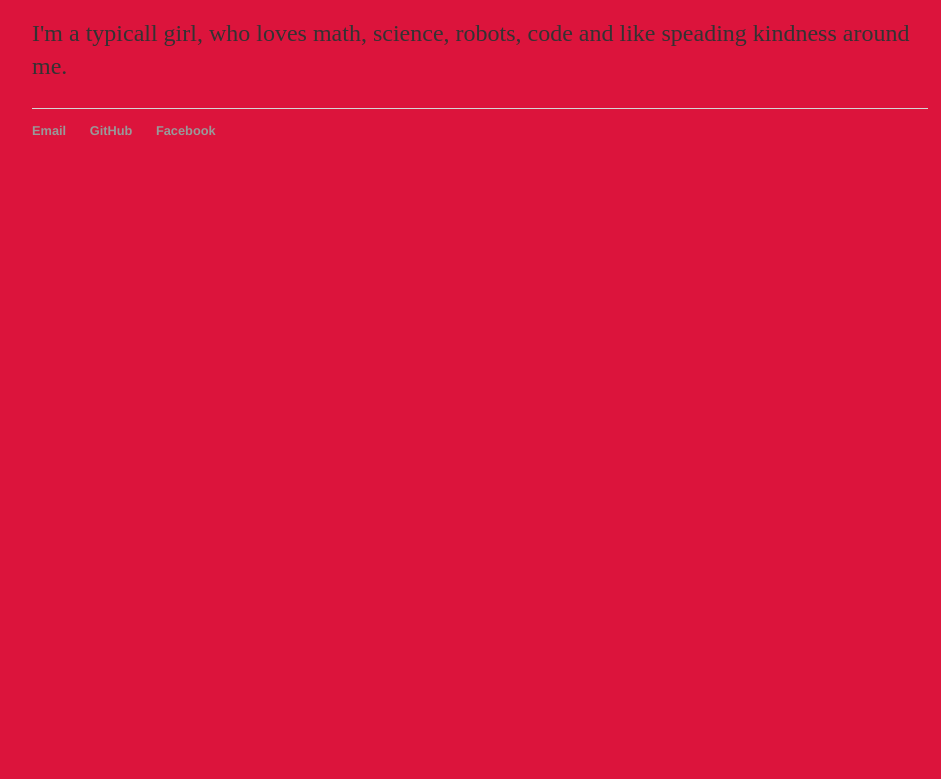
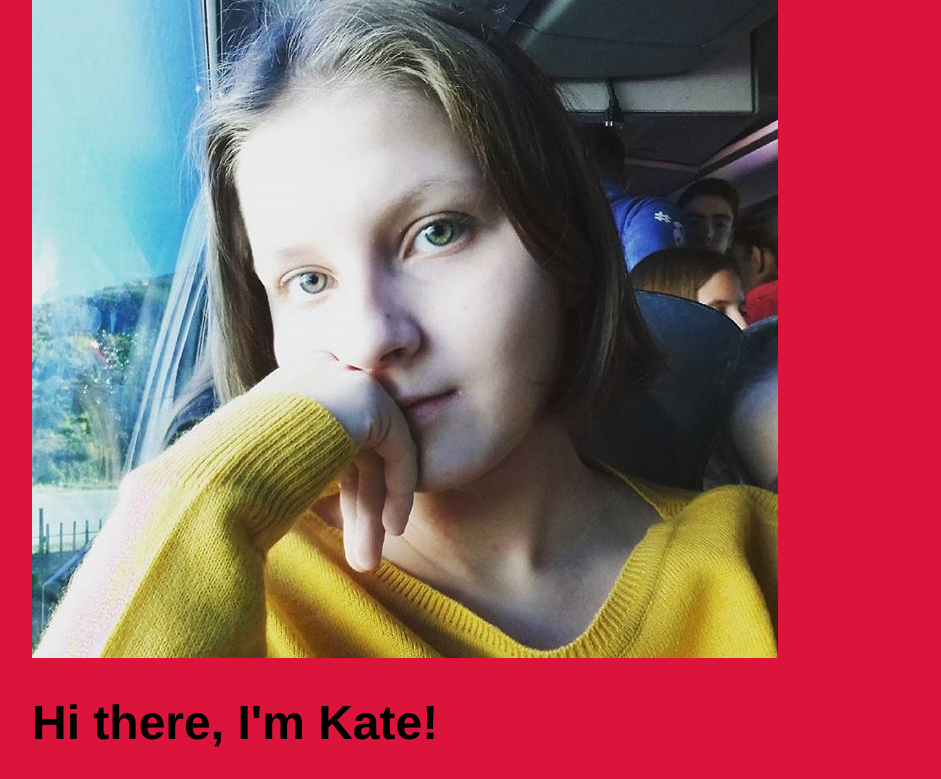
Before and after one commit to EkVasilyeva/EkVasilyeva.github.io, a plain HTML site: page index.html in a window 1280 px wide. Shown: the part 185-964 px from the top of the page, without its empty margins (160-1101 px from the left). Before the commit the page ends 800 px from the top, so only its background shows below. Drawn offline with Linux system fonts and the light colour scheme.

Commit message:
Adding a picture to the actual web page

```diff
--- a/index.html
+++ b/index.html
@@ -15,6 +15,7 @@
 		</nav>
 		<div class="container">
     		<div class="blurb">
+			<img src="me.png" alt="A picture of me">
         		<h1>Hi there, I'm Kate!</h1>
 				<p>I'm a typicall girl, who loves math, science, robots, code and like speading kindness around me.</p>
     		</div><!-- /.blurb -->
```
